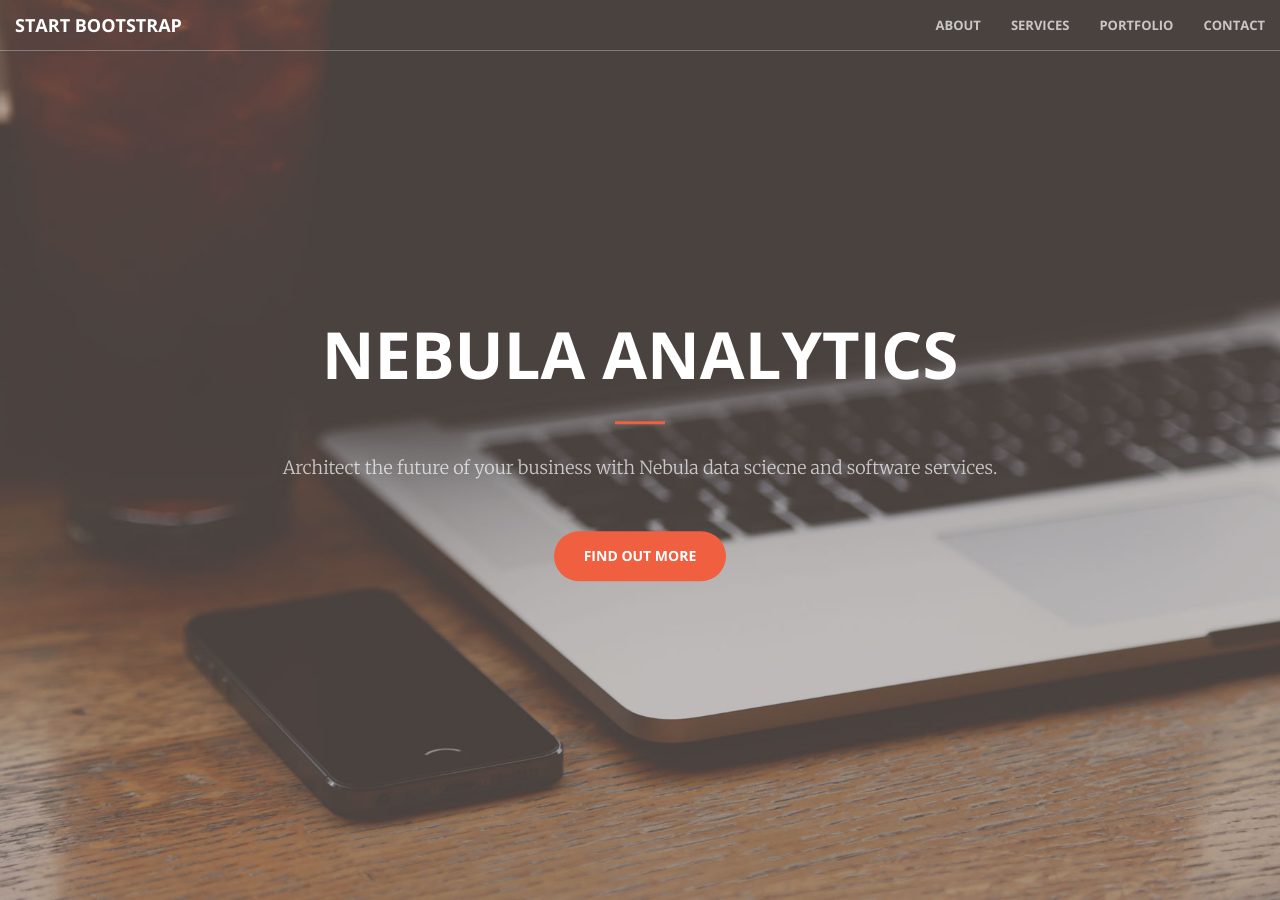
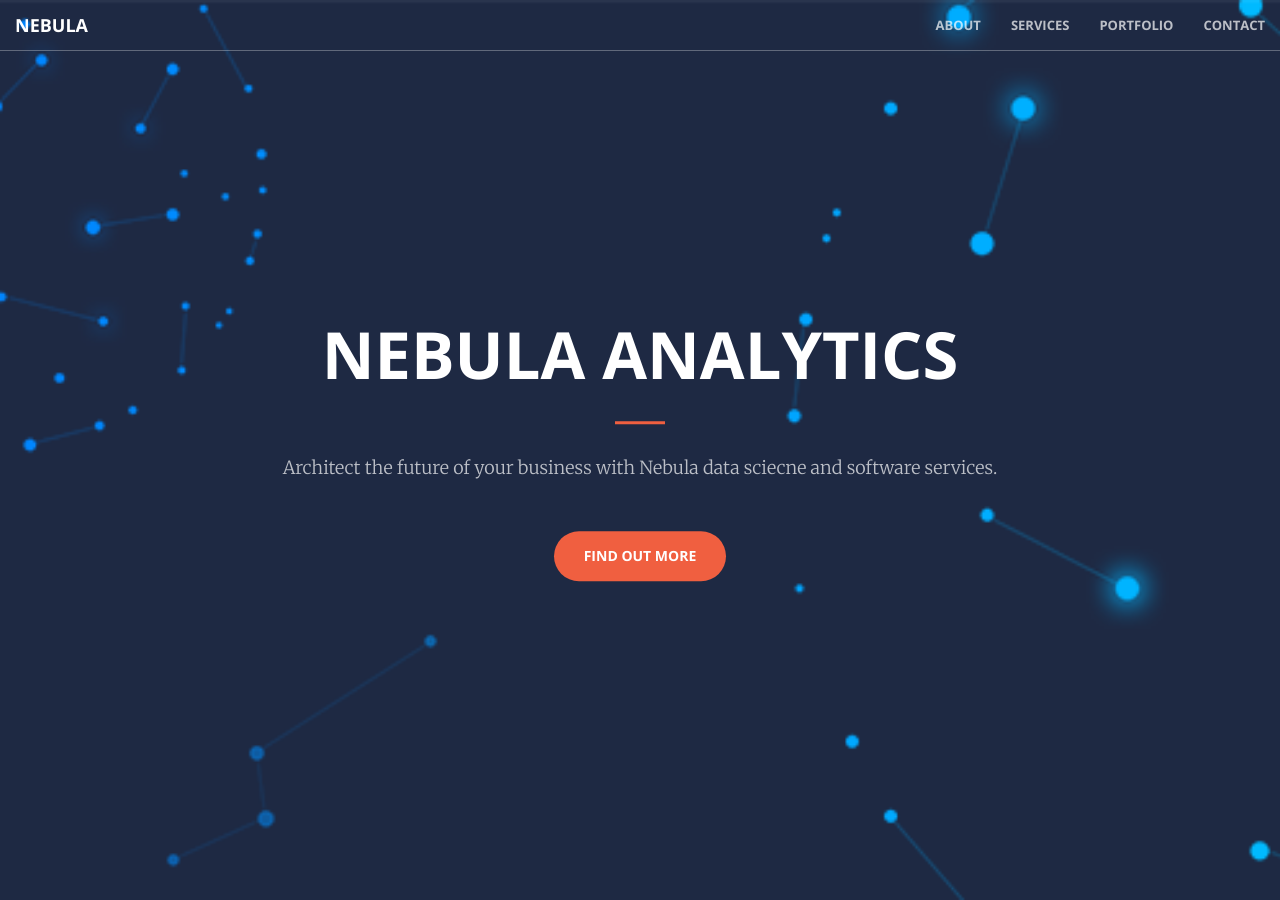
Before and after one commit to lszhou/nebula, a Jekyll site: the page built from index.html, in a window 1280 px wide and 900 px high. Built offline with Jekyll 4.4.1, drawn with Linux system fonts in a browser that asks for light colours.

Commit message:
init test commit

```diff
--- a/_includes/nav.html
+++ b/_includes/nav.html
@@ -8,7 +8,7 @@
                 <span class="icon-bar"></span>
                 <span class="icon-bar"></span>
             </button>
-            <a class="navbar-brand page-scroll" href="#page-top">Start Bootstrap</a>
+            <a class="navbar-brand page-scroll" href="#page-top">Nebula</a>
         </div>
 
         <!-- Collect the nav links, forms, and other content for toggling -->
```
Also changed, not shown: img/header-back.jpg (added), img/header.jpg.
